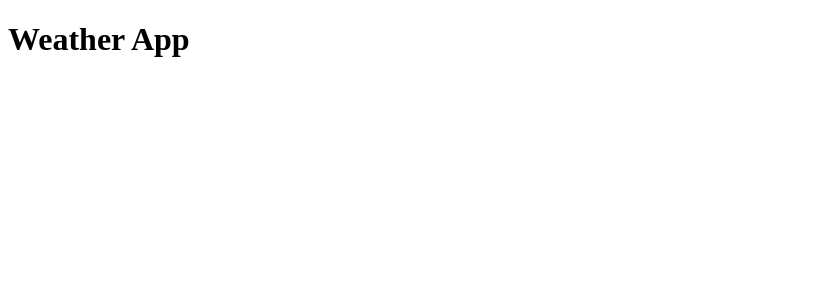
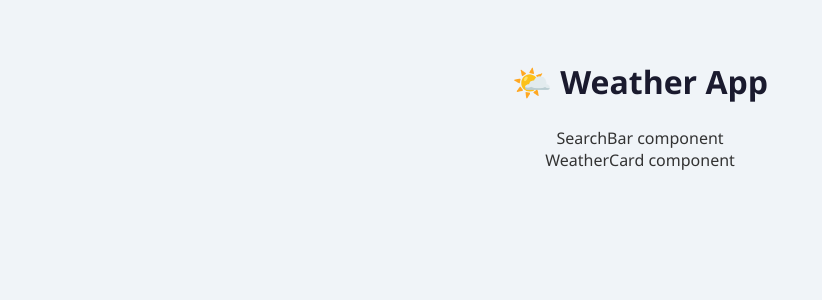
Before and after one commit to nevil-codes/weather, a React (Vite) app: page / in a window 1280 px wide. Shown: the top 300 px of the page, without its empty margins (0-822 px from the left). Built offline with nearby package versions, Linux system fonts and the light colour scheme.

Commit message:
feat: create App component layout with base CSS styling

```diff
--- a/src/App.jsx
+++ b/src/App.jsx
@@ -1,8 +1,21 @@
 // App.jsx — Root component of the Weather App
+// Imports both child components and provides the page layout
+
+import SearchBar from './components/SearchBar'
+import WeatherCard from './components/WeatherCard'
+import './index.css'
+
 function App() {
   return (
-    <div>
-      <h1>Weather App</h1>
+    // Main wrapper — centers everything on screen
+    <div className="app">
+      <h1 className="app-title">🌤️ Weather App</h1>
+
+      {/* Search bar for entering a city name */}
+      <SearchBar />
+
+      {/* Card that will display the weather data */}
+      <WeatherCard />
     </div>
   )
 }
--- a/src/index.css
+++ b/src/index.css
@@ -1 +1,35 @@
-/* Global styles — will be added in later commits */
+/* ===========================
+   Global Styles — Weather App
+   =========================== */
+
+/* Reset default margins and set a base font */
+* {
+  margin: 0;
+  padding: 0;
+  box-sizing: border-box;
+}
+
+body {
+  font-family: 'Segoe UI', Tahoma, Geneva, Verdana, sans-serif;
+  background-color: #f0f4f8;
+  color: #333;
+  min-height: 100vh;
+}
+
+/* ===========================
+   App Layout — centered column
+   =========================== */
+
+.app {
+  display: flex;
+  flex-direction: column;
+  align-items: center;
+  padding: 60px 20px;
+  min-height: 100vh;
+}
+
+.app-title {
+  font-size: 2rem;
+  margin-bottom: 24px;
+  color: #1a1a2e;
+}
```
